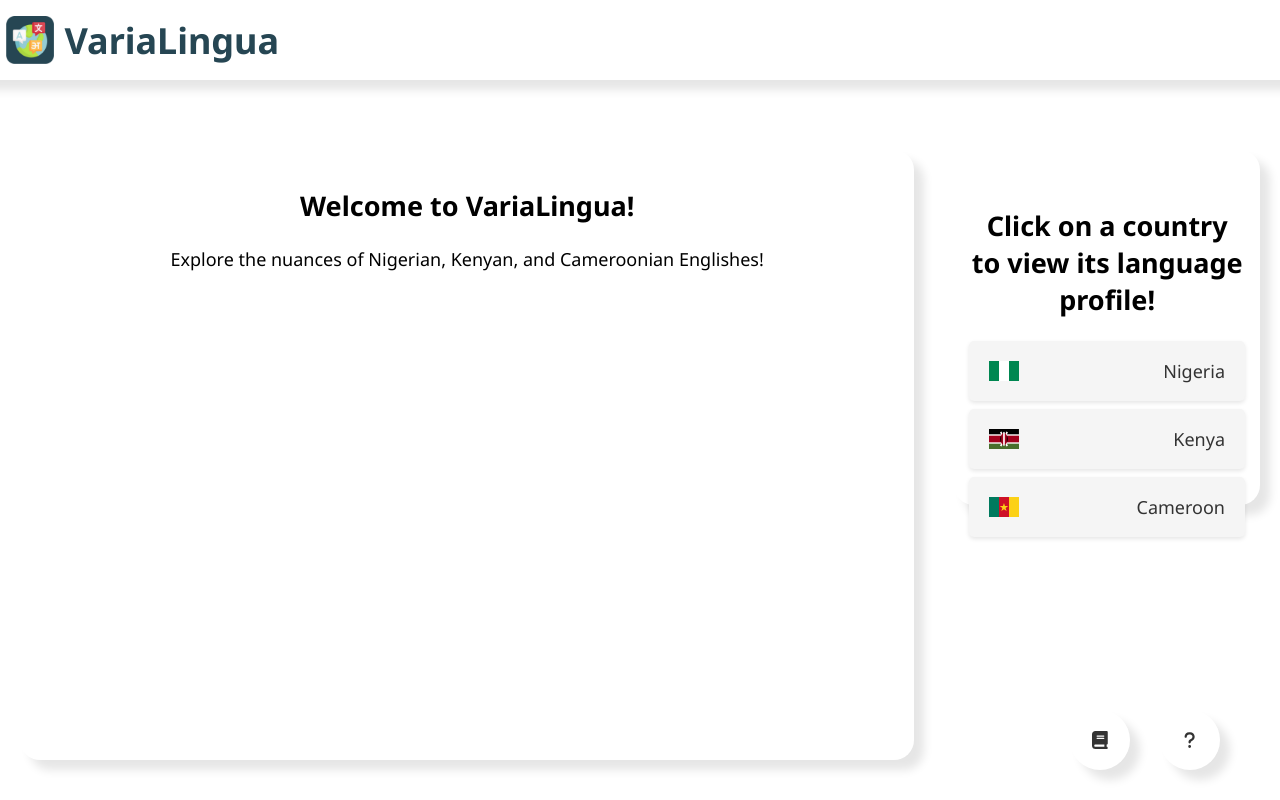
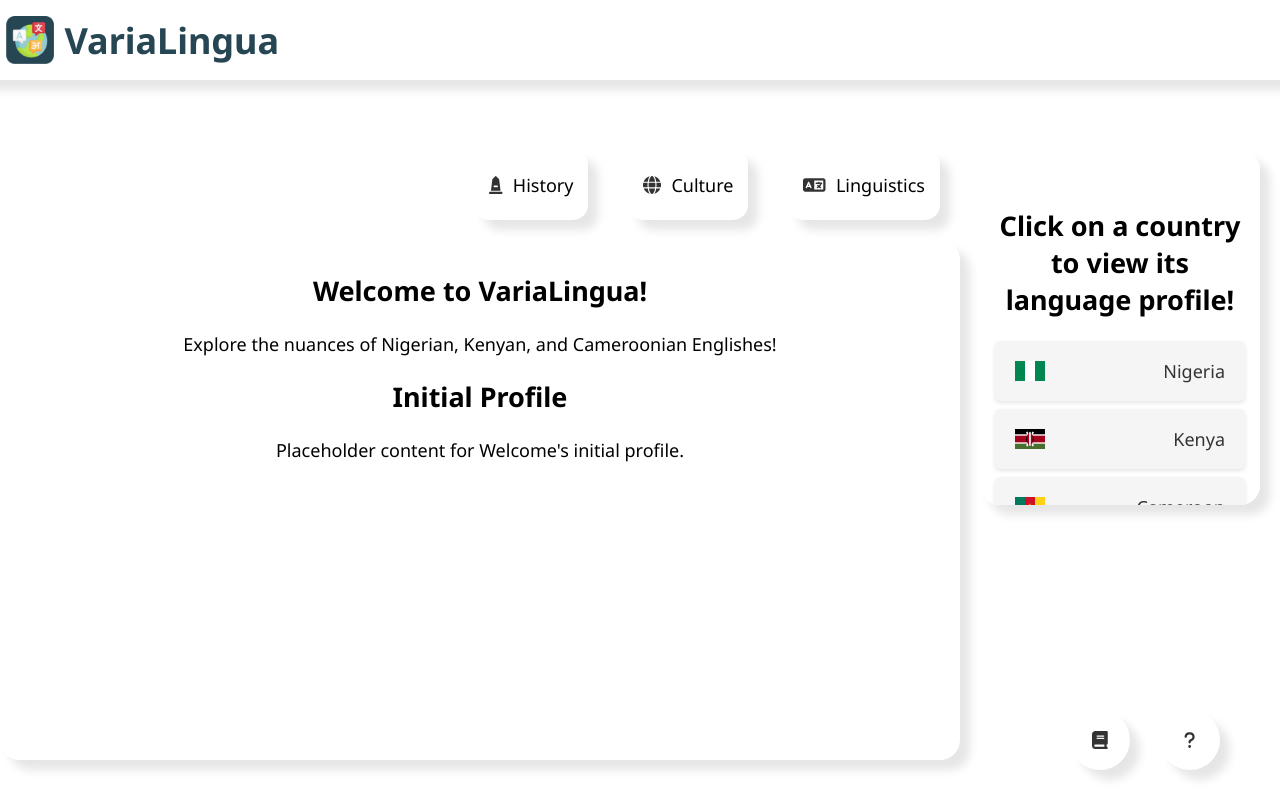
Before and after one commit to josephine828/VariaLingua, a React (Create React App) app in the folder varialingua/: page / in a window 1280 px wide. Built offline with nearby package versions, Linux system fonts and the light colour scheme.

Commit message:
added UI updates and toggling

```diff
--- a/varialingua/src/App.css
+++ b/varialingua/src/App.css
@@ -1,4 +1,21 @@
 @import url('https://fonts.googleapis.com/css2?family=Noto+Sans:ital,wght@0,400;0,500;0,600;0,700;0,800;1,400;1,500;1,600;1,700;1,800&display=swap');
+
+::-webkit-scrollbar {
+  width: 10px;
+}
+
+::-webkit-scrollbar-track {
+  background: #f1f1f1;
+}
+
+::-webkit-scrollbar-thumb {
+  background: #93CAC7;
+  border-radius: 5px;
+}
+
+::-webkit-scrollbar-thumb:hover {
+  background: #287271;
+}
 
 .App {
   text-align: center;
@@ -53,14 +70,25 @@
   display: flex;
   flex-direction: column;
   justify-content: space-between;
-  width: 250%;
+  width: 100%;
+  margin: 20px auto;
+  padding: 10px 0;
+  height: 100%;
 }
 
-.right-container {
+.left-container, .right-container {
   display: flex;
   flex-direction: column;
   align-items: flex-start;
   width: 100%;
+}
+
+.left-container {
+  width: 150%;
+}
+
+.right-container {
+  width: 50%;
 }
 
 .dropdown-container {
@@ -69,6 +97,7 @@
   max-height: 50%;
   align-items: flex-start;
   height: fit-content;
+  overflow-y: auto;
 }
 
 .dropdown {
@@ -124,7 +153,7 @@
   margin-right: 20px;
 }
 
-.round-button {
+.round-button, .section-button {
   border-radius: 50%;
   width: 30px;
   height: 30px;
@@ -158,3 +187,35 @@
   z-index: 1;
   top: -25px;
 }
+
+.section-select-container {
+  display: flex;
+  flex-direction: row;
+  align-items: center;
+  justify-content: flex-end;
+  width: 100%;
+}
+
+.section-button {
+  width: fit-content;
+  border-radius: 15px;
+  height: 40px;
+  margin-left: 20px;
+  margin-bottom: 0;
+}
+
+.section-button .icon {
+  margin-right: 10px;
+}
+
+.selected-country {
+  background-color: #2A9D8F;
+  color: white;
+  font-weight: bold;
+}
+
+.selected-section {
+  background-color: #E9C46A;
+  font-weight: bold;
+  transition: background-color 0.3s ease-in-out;
+}
--- a/varialingua/src/App.js
+++ b/varialingua/src/App.js
@@ -15,6 +15,16 @@ const WelcomeScreen = () => {
                 Explore the nuances of Nigerian, Kenyan, and Cameroonian
                 Englishes!
             </p>
+        </div>
+    )
+}
+
+const InitProfile = ({ country }) => {
+    return (
+        <div className="init-profile">
+            {country === 'Welcome' && <WelcomeScreen />}
+            <h2>Initial Profile</h2>
+            <p>Placeholder content for {country}'s initial profile.</p>
         </div>
     )
 }
@@ -60,18 +70,36 @@ const AboutVariaLingua = () => {
     )
 }
 
+const ViewSources = () => {
+    return (
+        <div className="about-container neumorphic-container">
+            <h2>View Sources</h2>
+            <p>
+                This is a list of the resources used in this application!
+                References:
+                Will be available soon!
+                Videos:
+                Will be available soon!
+            </p>
+        </div>
+    )
+}
+
 function App() {
     const [selectedCountry, setSelectedCountry] = useState('Welcome')
-    const [showOptions, setShowOptions] = useState(false)
+    const [selectedSection, setSelectedSection] = useState('')
     const [showAbout, setShowAbout] = useState(false)
+    const [showViewSources, setShowViewSources] = useState(false)
+    const [showInitProfile, setShowInitProfile] = useState(true)
+    const [showHistory, setShowHistory] = useState(false)
+    const [showCulture, setShowCulture] = useState(false)
+    const [showLinguistic, setShowLinguistic] = useState(false)
 
     const handleCountrySelect = (country) => {
         if (selectedCountry === country) {
             setSelectedCountry('Welcome')
-            setShowOptions(false)
         } else {
             setSelectedCountry(country)
-            setShowOptions(true)
         }
     }
 
@@ -79,14 +107,50 @@ function App() {
         setShowAbout(!showAbout)
     }
 
-    const renderOptions = () => {
-        return (
-            <div>
-                <HistorySection country={selectedCountry} />
-                <CultureSection country={selectedCountry} />
-                <LinguisticSection country={selectedCountry} />
-            </div>
-        )
+    const toggleViewSources = () => {
+        setShowViewSources(!showViewSources)
+    }
+
+    const showHistorySection = () => {
+        if (showHistory) {
+            setShowInitProfile(true)
+            setShowHistory(false)
+            setSelectedSection('')
+        } else {
+            setShowInitProfile(false)
+            setShowHistory(true)
+            setShowCulture(false)
+            setShowLinguistic(false)
+            setSelectedSection('History')
+        }
+    }
+
+    const showCultureSection = () => {
+        if (showCulture) {
+            setShowInitProfile(true)
+            setShowCulture(false)
+            setSelectedSection('')
+        } else {
+            setShowInitProfile(false)
+            setShowHistory(false)
+            setShowCulture(true)
+            setShowLinguistic(false)
+            setSelectedSection('Culture')
+        }
+    }
+
+    const showLinguisticSection = () => {
+        if (showLinguistic) {
+            setShowInitProfile(true)
+            setShowLinguistic(false)
+            setSelectedSection('')
+        } else {
+            setShowInitProfile(false)
+            setShowHistory(false)
+            setShowCulture(false)
+            setShowLinguistic(true)
+            setSelectedSection('Linguistics')
+        }
     }
 
     return (
@@ -96,14 +160,53 @@ function App() {
                 <h1>VariaLingua</h1>
             </header>
             <div className="container">
-                <div className="main-container neumorphic-container">
-                    {selectedCountry === 'Welcome' && <WelcomeScreen />}
-                    {selectedCountry !== 'Welcome' && !showOptions && (
-                        <div>
+                <div className="left-container">
+                    <div className="section-select-container">
+                        <div
+                            className={`section-button neumorphic-container ${selectedSection === "History" ? "selected-section" : ""}`}
+                            onClick={() => showHistorySection()}
+                        >
+                            <FontAwesomeIcon
+                                icon={['fas', 'monument']}
+                                className="icon"
+                            />
+                            History
+                        </div>
+                        <div
+                            className={`section-button neumorphic-container ${selectedSection === "Culture" ? "selected-section" : ""}`}
+                            onClick={() => showCultureSection()}
+                        >
+                            <FontAwesomeIcon
+                                icon={['fas', 'globe']}
+                                className="icon"
+                            />
+                            Culture
+                        </div>
+                        <div
+                            className={`section-button neumorphic-container ${selectedSection === "Linguistics" ? "selected-section" : ""}`}
+                            onClick={() => showLinguisticSection()}
+                        >
+                            <FontAwesomeIcon
+                                icon={['fas', 'language']}
+                                className="icon"
+                            />
+                            Linguistics
+                        </div>
+                    </div>
+                    <div className="main-container neumorphic-container">
+                        {showInitProfile && (
+                            <InitProfile country={selectedCountry} />
+                        )}
+                        {showHistory && (
                             <HistorySection country={selectedCountry} />
-                        </div>
-                    )}
-                    {showOptions && renderOptions()}
+                        )}
+                        {showCulture && (
+                            <CultureSection country={selectedCountry} />
+                        )}
+                        {showLinguistic && (
+                            <LinguisticSection country={selectedCountry} />
+                        )}
+                    </div>
                 </div>
                 <div className="right-container">
                     <div className="dropdown-container neumorphic-container">
@@ -112,21 +215,21 @@ function App() {
                                 Click on a country to view its language profile!
                             </h2>
                             <div
-                                className="drop-option"
+                                className={`drop-option ${selectedCountry === 'Nigeria' ? 'selected-country' : ''}`}
                                 onClick={() => handleCountrySelect('Nigeria')}
                             >
                                 <NG title="Nigeria" className="flag-icon" />
                                 Nigeria
                             </div>
                             <div
-                                className="drop-option"
+                                className={`drop-option ${selectedCountry === 'Kenya' ? 'selected-country' : ''}`}
                                 onClick={() => handleCountrySelect('Kenya')}
                             >
                                 <KE title="Kenya" className="flag-icon" />
                                 Kenya
                             </div>
                             <div
-                                className="drop-option"
+                                className={`drop-option ${selectedCountry === 'Cameroon' ? 'selected-country' : ''}`}
                                 onClick={() => handleCountrySelect('Cameroon')}
                             >
                                 <CM title="Cameroon" className="flag-icon" />
@@ -137,15 +240,17 @@ function App() {
 
                     {showAbout && <AboutVariaLingua />}
 
+{showViewSources && <ViewSources />}
+
                     <div className="additional-container">
                         <div className="round-buttons">
-                            <div className="round-button neumorphic-container">
+                            <div className="round-button neumorphic-container"onClick={() => toggleViewSources()}>
                                 <FontAwesomeIcon
                                     icon={['fas', 'book']}
                                     className="icon"
                                 />
                                 <span className="button-text">
-                                    Sources View
+                                    View Sources
                                 </span>
                             </div>
                             <div
```
Also changed, not shown: 1 other file (tests, documents, lock files or other folders).
